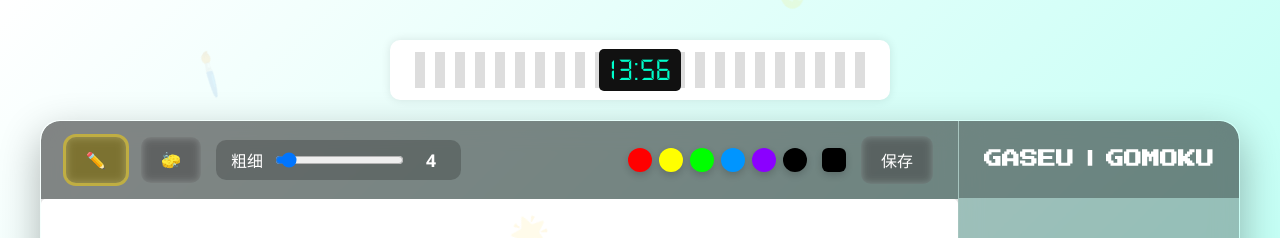
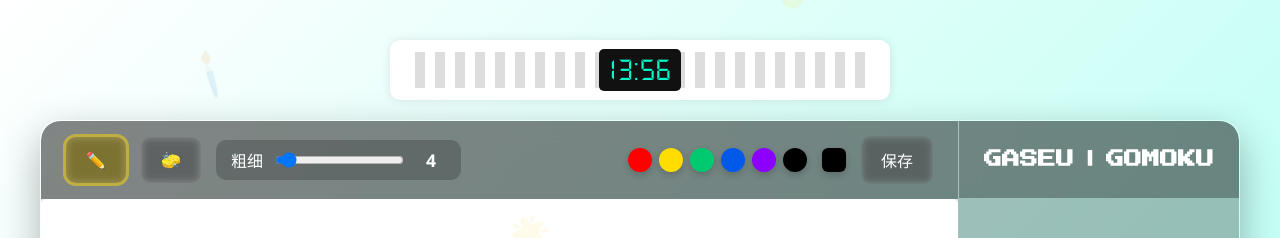
Before and after one commit to AFObject/ChalkboardReunion, a plain HTML site: page index.html in a window 1280 px wide. Shown: the top 238 px of the page. Drawn offline with Linux system fonts and the light colour scheme; a script that the page names is missing.

Commit message:
Update index.html

```diff
--- a/index.html
+++ b/index.html
@@ -50,9 +50,9 @@
                 <div class="tool-group">
                     <div id="color-palette">
                         <button class="color-swatch" data-color="#ff0000" style="background: #ff0000"></button>
-                        <button class="color-swatch" data-color="#ffff00" style="background: #ffff00"></button>
-                        <button class="color-swatch" data-color="#00ff00" style="background: #00ff00"></button>
-                        <button class="color-swatch" data-color="#009fff" style="background: #0095ff"></button>
+                        <button class="color-swatch" data-color="#ffdd00" style="background: #ffdd00"></button>
+                        <button class="color-swatch" data-color="#00c96f" style="background: #00c96f"></button>
+                        <button class="color-swatch" data-color="#0059e9" style="background: #0059e9"></button>
                         <button class="color-swatch" data-color="#8b00ff" style="background: #8b00ff"></button>
                         <button class="color-swatch" data-color="#000000" style="background: #000000"></button>
                     </div>
```
